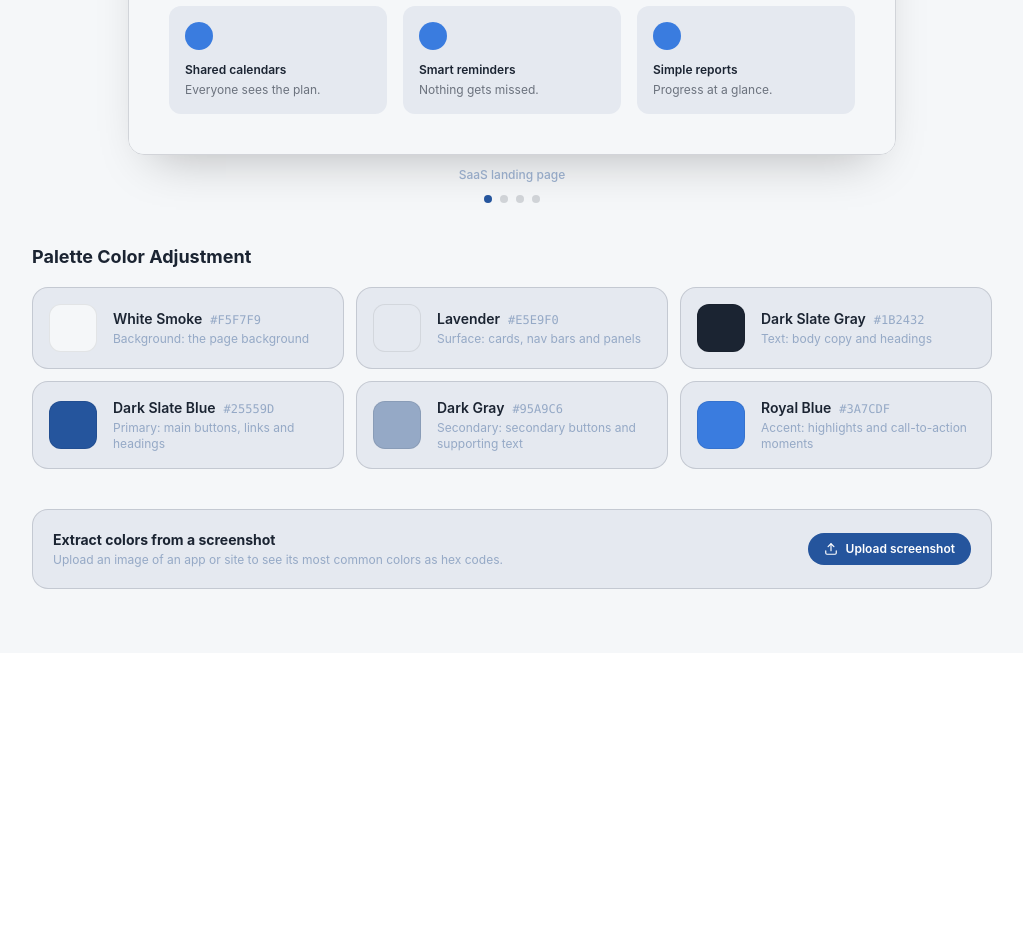
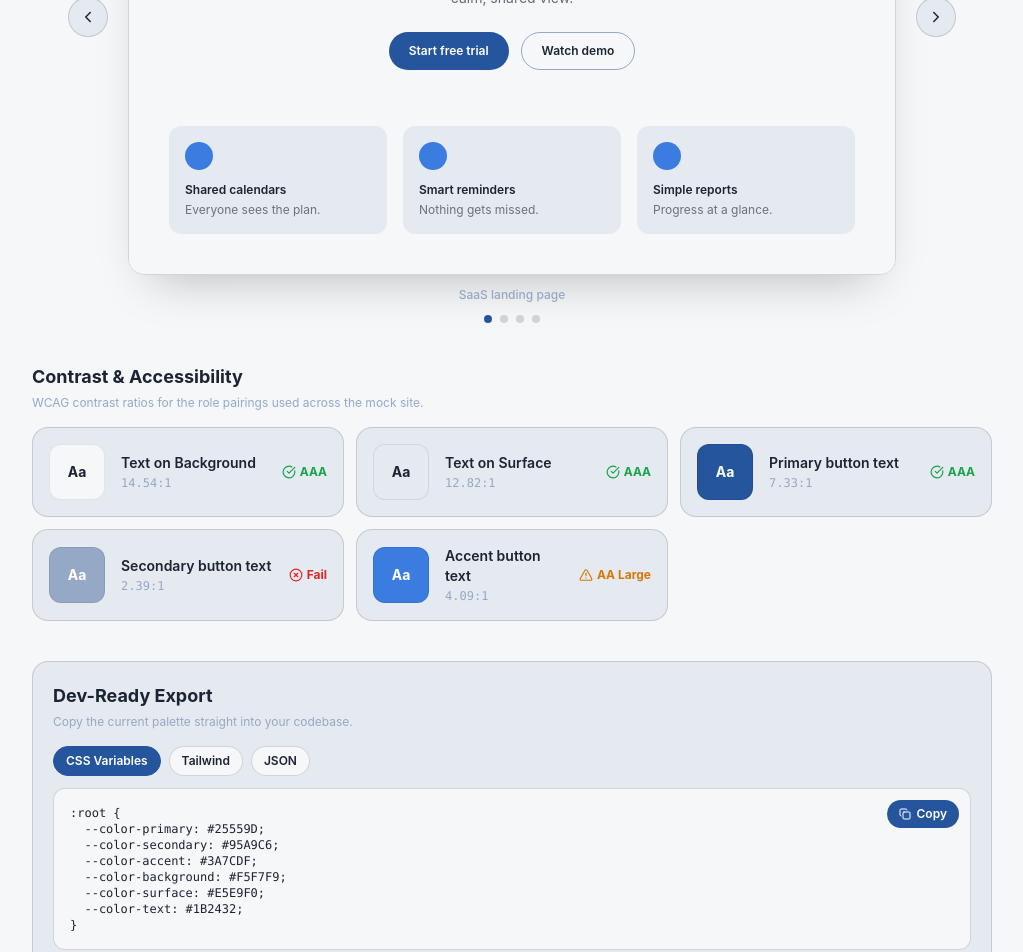
Before and after one commit to codymbohler/color-palette-picker, a React (Vite) app: page / in a window 1280 px wide. Shown: the part 740-1692 px from the top of the page, without its empty margins (128-1151 px from the left). Before the commit the page ends 1393 px from the top, so only its background shows below. Built offline with nearby package versions, Linux system fonts and the light colour scheme.

Commit message:
Panel reorder, add contrast accessibility checker and dev ready export.

```diff
--- a/src/ColorPalettePicker.jsx
+++ b/src/ColorPalettePicker.jsx
@@ -14,6 +14,11 @@ import {
   MoreHorizontal,
   Pencil,
   Upload,
+  CircleCheckBig,
+  TriangleAlert,
+  CircleX,
+  Copy,
+  Check,
 } from "lucide-react";
 
 /* ----------------------------------------------------------------
@@ -128,6 +133,28 @@ function relativeLuminance(hex) {
 function contrastText(hex) {
   return relativeLuminance(hex) > 0.45 ? "#16181D" : "#FFFFFF";
 }
+
+function contrastRatio(hexA, hexB) {
+  const lA = relativeLuminance(hexA);
+  const lB = relativeLuminance(hexB);
+  const lighter = Math.max(lA, lB);
+  const darker = Math.min(lA, lB);
+  return (lighter + 0.05) / (darker + 0.05);
+}
+
+function wcagLevel(ratio) {
+  if (ratio >= 7) return "aaa";
+  if (ratio >= 4.5) return "aa";
+  if (ratio >= 3) return "large";
+  return "fail";
+}
+
+const LEVEL_META = {
+  aaa: { label: "AAA", color: "#16A34A", Icon: CircleCheckBig },
+  aa: { label: "AA", color: "#16A34A", Icon: CircleCheckBig },
+  large: { label: "AA Large", color: "#D97706", Icon: TriangleAlert },
+  fail: { label: "Fail", color: "#DC2626", Icon: CircleX },
+};
 
 /* ----------------------------------------------------------------
    Palette harmony generators
@@ -503,6 +530,30 @@ const MOCK_SITES = [
 ];
 
 /* ----------------------------------------------------------------
+   Dev-ready export
+   ---------------------------------------------------------------- */
+
+const EXPORT_FORMATS = [
+  { key: "css", label: "CSS Variables" },
+  { key: "tailwind", label: "Tailwind" },
+  { key: "json", label: "JSON" },
+];
+
+function buildExportString(format, palette) {
+  const entries = ROLE_ORDER.map((k) => [k, palette[k].hex]);
+  if (format === "css") {
+    return `:root {\n${entries.map(([k, v]) => `  --color-${k}: ${v};`).join("\n")}\n}`;
+  }
+  if (format === "tailwind") {
+    return `colors: {\n${entries.map(([k, v]) => `  ${k}: '${v}',`).join("\n")}\n}`;
+  }
+  if (format === "json") {
+    return `{\n${entries.map(([k, v], i) => `  "${k}": "${v}"${i < entries.length - 1 ? "," : ""}`).join("\n")}\n}`;
+  }
+  return "";
+}
+
+/* ----------------------------------------------------------------
    Main app
    ---------------------------------------------------------------- */
 
@@ -521,6 +572,8 @@ export default function ColorPalettePicker() {
   const [overrides, setOverrides] = useState({});
   const [extractedColors, setExtractedColors] = useState([]);
   const [isExtracting, setIsExtracting] = useState(false);
+  const [exportFormat, setExportFormat] = useState("css");
+  const [copied, setCopied] = useState(false);
 
   const activeType = PALETTE_TYPES.find((t) => t.key === typeKey);
   const activeHue = hueByType[typeKey];
@@ -576,6 +629,27 @@ export default function ColorPalettePicker() {
 
   const getPreview = (t) => buildPalette(t.key, hueByType[t.key]);
   const CurrentSite = MOCK_SITES[mockIndex].Component;
+
+  const contrastPairs = [
+    { label: "Text on Background", fgHex: palette.text.hex, bgHex: palette.background.hex },
+    { label: "Text on Surface", fgHex: palette.text.hex, bgHex: palette.surface.hex },
+    { label: "Primary button text", fgHex: contrastText(palette.primary.hex), bgHex: palette.primary.hex },
+    { label: "Secondary button text", fgHex: contrastText(palette.secondary.hex), bgHex: palette.secondary.hex },
+    { label: "Accent button text", fgHex: contrastText(palette.accent.hex), bgHex: palette.accent.hex },
+  ];
+
+  function handleCopyExport() {
+    const text = buildExportString(exportFormat, palette);
+    if (navigator.clipboard && navigator.clipboard.writeText) {
+      navigator.clipboard
+        .writeText(text)
+        .then(() => {
+          setCopied(true);
+          setTimeout(() => setCopied(false), 1500);
+        })
+        .catch(() => {});
+    }
+  }
 
   function handleScreenshotUpload(e) {
     const file = e.target.files && e.target.files[0];
@@ -672,8 +746,191 @@ export default function ColorPalettePicker() {
           </div>
         </div>
 
+        {/* Palette breakdown */}
+        <div className="mt-10">
+          <h2 className="text-lg font-bold mb-4" style={{ color: chrome.text }}>Palette Color Adjustment</h2>
+          <div className="grid sm:grid-cols-2 lg:grid-cols-3 gap-3">
+            {BREAKDOWN_ROLE_ORDER.map((roleKey) => {
+              const info = ROLE_INFO[roleKey];
+              const c = palette[roleKey];
+              return (
+                <div
+                  key={roleKey}
+                  className="rounded-2xl p-4 flex items-center gap-4"
+                  style={{ backgroundColor: chrome.surface, border: `1px solid ${chrome.border}` }}
+                >
+                  <div
+                    className="relative w-12 h-12 rounded-xl flex-shrink-0 group transition-transform duration-150 hover:scale-105"
+                    style={{ backgroundColor: c.hex, border: `1px solid ${hexToRgba("#000000", 0.08)}` }}
+                  >
+                    <input
+                      type="color"
+                      value={c.hex}
+                      onChange={(e) =>
+                        setOverrides((prev) => ({ ...prev, [roleKey]: e.target.value.toUpperCase() }))
+                      }
+                      aria-label={`Change the ${info.label} color`}
+                      className="absolute inset-0 w-full h-full opacity-0 cursor-pointer"
+                    />
+                    <div
+                      className="absolute -bottom-1 -right-1 w-5 h-5 rounded-full flex items-center justify-center opacity-0 group-hover:opacity-100 transition-opacity duration-150 pointer-events-none"
+                      style={{ backgroundColor: chrome.surface, border: `1px solid ${chrome.border}` }}
+                    >
+                      <Pencil size={10} style={{ color: chrome.text }} />
+                    </div>
+                  </div>
+                  <div className="min-w-0">
+                    <div className="flex items-baseline gap-2 flex-wrap">
+                      <span className="font-semibold text-sm" style={{ color: chrome.text }}>{c.name}</span>
+                      <span className="font-mono text-xs" style={{ color: chrome.textSecondary }}>{c.hex}</span>
+                      {overrides[roleKey] && (
+                        <button
+                          onClick={() =>
+                            setOverrides((prev) => {
+                              const next = { ...prev };
+                              delete next[roleKey];
+                              return next;
+                            })
+                          }
+                          className="text-xs underline flex-shrink-0"
+                          style={{ color: chrome.textSecondary }}
+                        >
+                          Reset
+                        </button>
+                      )}
+                    </div>
+                    <div className="text-xs mt-0.5" style={{ color: chrome.textSecondary }}>
+                      {info.label}: {info.usage}
+                    </div>
+                  </div>
+                </div>
+              );
+            })}
+          </div>
+        </div>
+
+        {/* Mock website preview */}
+        <div className="mt-10">
+          <div className="text-center text-xs font-medium mb-3" style={{ color: chrome.textSecondary }}>
+            Palette Preview
+          </div>
+          <div className="flex items-center justify-center gap-3 sm:gap-5">
+            <ArrowButton
+              Icon={ChevronLeft}
+              chrome={chrome}
+              label="Previous example"
+              onClick={() => setMockIndex((mockIndex - 1 + MOCK_SITES.length) % MOCK_SITES.length)}
+            />
+            <BrowserFrame chrome={chrome} siteLabel={MOCK_SITES[mockIndex].label}>
+              <CurrentSite palette={palette} />
+            </BrowserFrame>
+            <ArrowButton
+              Icon={ChevronRight}
+              chrome={chrome}
+              label="Next example"
+              onClick={() => setMockIndex((mockIndex + 1) % MOCK_SITES.length)}
+            />
+          </div>
+          <div className="text-center mt-3 text-xs font-medium" style={{ color: chrome.textSecondary }}>
+            {MOCK_SITES[mockIndex].name}
+          </div>
+          <div className="flex items-center justify-center gap-2 mt-3">
+            {MOCK_SITES.map((site, i) => (
+              <button
+                key={site.label}
+                onClick={() => setMockIndex(i)}
+                aria-label={`Show ${site.name} example`}
+                aria-current={i === mockIndex}
+                className="w-2 h-2 rounded-full transition-colors duration-150"
+                style={{ backgroundColor: i === mockIndex ? chrome.accent : chrome.border }}
+              />
+            ))}
+          </div>
+        </div>
+
+        {/* Contrast / accessibility checker */}
+        <div className="mt-10">
+          <h2 className="text-lg font-bold mb-1" style={{ color: chrome.text }}>Contrast &amp; Accessibility</h2>
+          <p className="text-xs mb-4" style={{ color: chrome.textSecondary }}>
+            WCAG contrast ratios for the role pairings used across the mock site.
+          </p>
+          <div className="grid sm:grid-cols-2 lg:grid-cols-3 gap-3">
+            {contrastPairs.map((pair) => {
+              const ratio = contrastRatio(pair.fgHex, pair.bgHex);
+              const level = wcagLevel(ratio);
+              const meta = LEVEL_META[level];
+              const LevelIcon = meta.Icon;
+              return (
+                <div
+                  key={pair.label}
+                  className="rounded-2xl p-4 flex items-center gap-4"
+                  style={{ backgroundColor: chrome.surface, border: `1px solid ${chrome.border}` }}
+                >
+                  <div
+                    className="w-14 h-14 rounded-xl flex-shrink-0 flex items-center justify-center text-sm font-bold"
+                    style={{ backgroundColor: pair.bgHex, color: pair.fgHex, border: `1px solid ${hexToRgba("#000000", 0.08)}` }}
+                  >
+                    Aa
+                  </div>
+                  <div className="min-w-0 flex-1">
+                    <div className="text-sm font-semibold" style={{ color: chrome.text }}>{pair.label}</div>
+                    <div className="text-xs font-mono mt-0.5" style={{ color: chrome.textSecondary }}>{ratio.toFixed(2)}:1</div>
+                  </div>
+                  <div className="flex items-center gap-1 flex-shrink-0" style={{ color: meta.color }}>
+                    <LevelIcon size={14} />
+                    <span className="text-xs font-bold">{meta.label}</span>
+                  </div>
+                </div>
+              );
+            })}
+          </div>
+        </div>
+
+        {/* Dev-ready export */}
+        <div
+          className="mt-10 rounded-2xl p-4 sm:p-5"
+          style={{ backgroundColor: chrome.surface, border: `1px solid ${chrome.border}` }}
+        >
+          <h2 className="text-lg font-bold mb-1" style={{ color: chrome.text }}>Dev-Ready Export</h2>
+          <p className="text-xs mb-4" style={{ color: chrome.textSecondary }}>
+            Copy the current palette straight into your codebase.
+          </p>
+          <div className="flex items-center gap-2 mb-3 flex-wrap">
+            {EXPORT_FORMATS.map((f) => (
+              <button
+                key={f.key}
+                onClick={() => setExportFormat(f.key)}
+                className="text-xs font-semibold px-3 py-1.5 rounded-full transition-colors duration-150"
+                style={{
+                  backgroundColor: exportFormat === f.key ? chrome.accent : chrome.bg,
+                  color: exportFormat === f.key ? chrome.accentText : chrome.text,
+                  border: `1px solid ${exportFormat === f.key ? chrome.accent : chrome.border}`,
+                }}
+              >
+                {f.label}
+              </button>
+            ))}
+          </div>
+          <div className="relative">
+            <pre
+              className="text-xs font-mono rounded-xl p-4 pr-24 overflow-x-auto"
+              style={{ backgroundColor: chrome.bg, color: chrome.text, border: `1px solid ${chrome.border}` }}
+            >
+              {buildExportString(exportFormat, palette)}
+            </pre>
+            <button
+              onClick={handleCopyExport}
+              className="absolute top-3 right-3 flex items-center gap-1.5 text-xs font-semibold px-3 py-1.5 rounded-full"
+              style={{ backgroundColor: chrome.accent, color: chrome.accentText }}
+            >
+              {copied ? <Check size={12} /> : <Copy size={12} />}
+              {copied ? "Copied" : "Copy"}
+            </button>
+          </div>
+        </div>
+
         {/* Palette type buttons */}
-        <div className="grid grid-cols-2 sm:grid-cols-3 lg:grid-cols-5 gap-3">
+        <div className="grid grid-cols-2 sm:grid-cols-3 lg:grid-cols-5 gap-3 mt-10">
           {PALETTE_TYPES.map((t) => (
             <TypeButton
               key={t.key}
@@ -799,108 +1056,6 @@ export default function ColorPalettePicker() {
           }
         `}</style>
 
-        {/* Mock website preview */}
-        <div className="mt-10">
-          <div className="text-center text-xs font-medium mb-3" style={{ color: chrome.textSecondary }}>
-            Palette Preview
-          </div>
-          <div className="flex items-center justify-center gap-3 sm:gap-5">
-            <ArrowButton
-              Icon={ChevronLeft}
-              chrome={chrome}
-              label="Previous example"
-              onClick={() => setMockIndex((mockIndex - 1 + MOCK_SITES.length) % MOCK_SITES.length)}
-            />
-            <BrowserFrame chrome={chrome} siteLabel={MOCK_SITES[mockIndex].label}>
-              <CurrentSite palette={palette} />
-            </BrowserFrame>
-            <ArrowButton
-              Icon={ChevronRight}
-              chrome={chrome}
-              label="Next example"
-              onClick={() => setMockIndex((mockIndex + 1) % MOCK_SITES.length)}
-            />
-          </div>
-          <div className="text-center mt-3 text-xs font-medium" style={{ color: chrome.textSecondary }}>
-            {MOCK_SITES[mockIndex].name}
-          </div>
-          <div className="flex items-center justify-center gap-2 mt-3">
-            {MOCK_SITES.map((site, i) => (
-              <button
-                key={site.label}
-                onClick={() => setMockIndex(i)}
-                aria-label={`Show ${site.name} example`}
-                aria-current={i === mockIndex}
-                className="w-2 h-2 rounded-full transition-colors duration-150"
-                style={{ backgroundColor: i === mockIndex ? chrome.accent : chrome.border }}
-              />
-            ))}
-          </div>
-        </div>
-
-        {/* Palette breakdown */}
-        <div className="mt-10">
-          <h2 className="text-lg font-bold mb-4" style={{ color: chrome.text }}>Palette Color Adjustment</h2>
-          <div className="grid sm:grid-cols-2 lg:grid-cols-3 gap-3">
-            {BREAKDOWN_ROLE_ORDER.map((roleKey) => {
-              const info = ROLE_INFO[roleKey];
-              const c = palette[roleKey];
-              return (
-                <div
-                  key={roleKey}
-                  className="rounded-2xl p-4 flex items-center gap-4"
-                  style={{ backgroundColor: chrome.surface, border: `1px solid ${chrome.border}` }}
-                >
-                  <div
-                    className="relative w-12 h-12 rounded-xl flex-shrink-0 group transition-transform duration-150 hover:scale-105"
-                    style={{ backgroundColor: c.hex, border: `1px solid ${hexToRgba("#000000", 0.08)}` }}
-                  >
-                    <input
-                      type="color"
-                      value={c.hex}
-                      onChange={(e) =>
-                        setOverrides((prev) => ({ ...prev, [roleKey]: e.target.value.toUpperCase() }))
-                      }
-                      aria-label={`Change the ${info.label} color`}
-                      className="absolute inset-0 w-full h-full opacity-0 cursor-pointer"
-                    />
-                    <div
-                      className="absolute -bottom-1 -right-1 w-5 h-5 rounded-full flex items-center justify-center opacity-0 group-hover:opacity-100 transition-opacity duration-150 pointer-events-none"
-                      style={{ backgroundColor: chrome.surface, border: `1px solid ${chrome.border}` }}
-                    >
-                      <Pencil size={10} style={{ color: chrome.text }} />
-                    </div>
-                  </div>
-                  <div className="min-w-0">
-                    <div className="flex items-baseline gap-2 flex-wrap">
-                      <span className="font-semibold text-sm" style={{ color: chrome.text }}>{c.name}</span>
-                      <span className="font-mono text-xs" style={{ color: chrome.textSecondary }}>{c.hex}</span>
-                      {overrides[roleKey] && (
-                        <button
-                          onClick={() =>
-                            setOverrides((prev) => {
-                              const next = { ...prev };
-                              delete next[roleKey];
-                              return next;
-                            })
-                          }
-                          className="text-xs underline flex-shrink-0"
-                          style={{ color: chrome.textSecondary }}
-                        >
-                          Reset
-                        </button>
-                      )}
-                    </div>
-                    <div className="text-xs mt-0.5" style={{ color: chrome.textSecondary }}>
-                      {info.label}: {info.usage}
-                    </div>
-                  </div>
-                </div>
-              );
-            })}
-          </div>
-        </div>
-
         {/* Screenshot color extractor */}
         <div
           className="mt-10 rounded-2xl p-4 sm:p-5"
```
